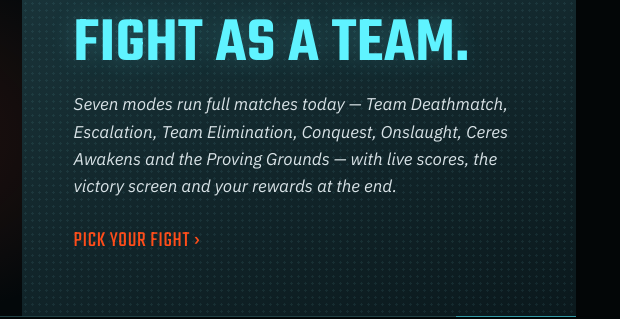
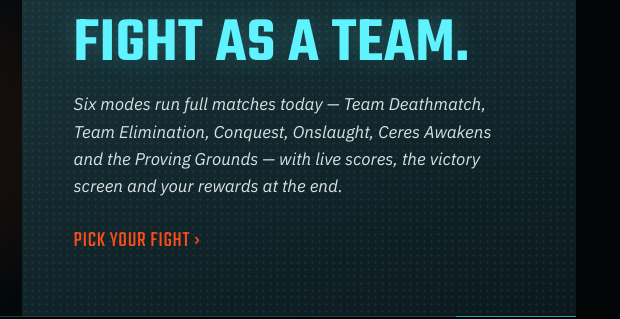
Before and after one commit to Dreadnought-Revival/Dreadnought-Revival-Page, a plain HTML site: page index.html in a window 1280 px wide. Shown: the part 1978-2297 px from the top of the page, 660-1280 px from the left. Drawn offline with Linux system fonts and the light colour scheme; no server answers.

Commit message:
mark escalation off the queues on the modes tab

```diff
--- a/index.html
+++ b/index.html
@@ -4,7 +4,7 @@
 <meta charset="UTF-8">
 <meta name="viewport" content="width=device-width, initial-scale=1.0">
 <title>DREADNOUGHT REVIVAL — Community Private Server</title>
-<meta name="description" content="A community-operated private server reviving Dreadnought (UE4, Steam 835860). Unmodified client, emulated backend, full matches in seven game modes.">
+<meta name="description" content="A community-operated private server reviving Dreadnought (UE4, Steam 835860). Unmodified client, emulated backend, full matches in six game modes.">
 <meta property="og:title" content="Dreadnought Revival — Community Private Server">
 <meta property="og:description" content="Play the discontinued space-combat game Dreadnought again on a community-run private server. Unmodified client, server-side emulation, one launcher.">
 <meta property="og:type" content="website">
@@ -128,7 +128,7 @@
       </div>
       <div class="banner-text">
         <h2>Fight as a team.</h2>
-        <p>Seven modes run full matches today — Team Deathmatch, Escalation, Team Elimination, Conquest, Onslaught, Ceres Awakens and the Proving Grounds — with live scores, the victory screen and your rewards at the end.</p>
+        <p>Six modes run full matches today — Team Deathmatch, Team Elimination, Conquest, Onslaught, Ceres Awakens and the Proving Grounds — with live scores, the victory screen and your rewards at the end.</p>
         <a class="banner-link" href="#modes">Pick your fight ›</a>
       </div>
     </article>
@@ -192,7 +192,7 @@
     <div class="status-stats reveal" aria-label="Project stats">
       <div><div class="num">7</div><div class="lbl">Backend Services</div></div>
       <div><div class="num">0</div><div class="lbl">Client Mods Required</div></div>
-      <div><div class="num">7</div><div class="lbl">Game Modes Live</div></div>
+      <div><div class="num">6</div><div class="lbl">Game Modes Live</div></div>
       <div><div class="num">1</div><div class="lbl">Launcher Install</div></div>
     </div>
     <div class="briefing-grid">
@@ -267,7 +267,7 @@
     <p class="sec-lead reveal">Every mode below plays a full match on the public test server — orbit drop, your own fitted ships, scores and the victory screen. Matches size themselves to who is queued.</p>
     <ul class="mode-list">
       <li class="panel reveal"><b>Team Deathmatch</b><span>Pick your fitted ship and fly straight into the team fight. Turbo TDM variant included.</span></li>
-      <li class="panel reveal"><b>Escalation</b><span>Fighters-first TDM: bigger ship classes unlock as your match score grows, and a lost ship costs you two levels. Queued from the Proving Grounds button.</span></li>
+      <li class="panel reveal exp"><b>Escalation <em>off the queues</em></b><span>Fighters-first TDM: bigger ship classes unlock as your match score grows. Not currently offered — it ran from the Proving Grounds button.</span></li>
       <li class="panel reveal"><b>Team Elimination</b><span>Best of three rounds; a lost ship sends you back out in a fighter.</span></li>
       <li class="panel reveal"><b>Conquest</b><span>Capture points and claim territory, played by the original rules.</span></li>
       <li class="panel reveal"><b>Onslaught</b><span>Destroy the enemy command ship, with its abilities working.</span></li>
```
